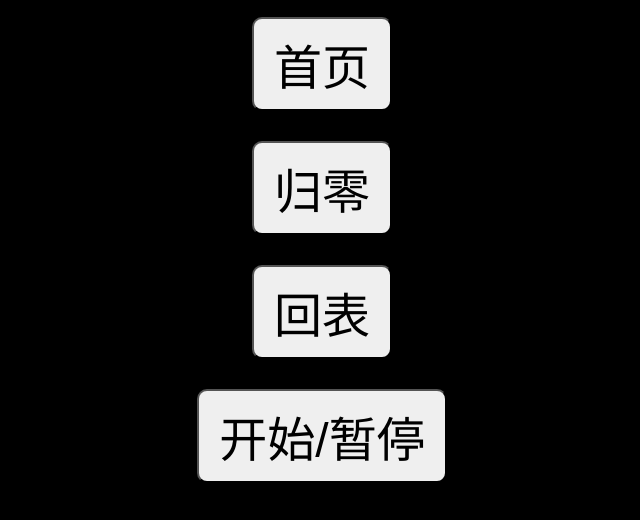
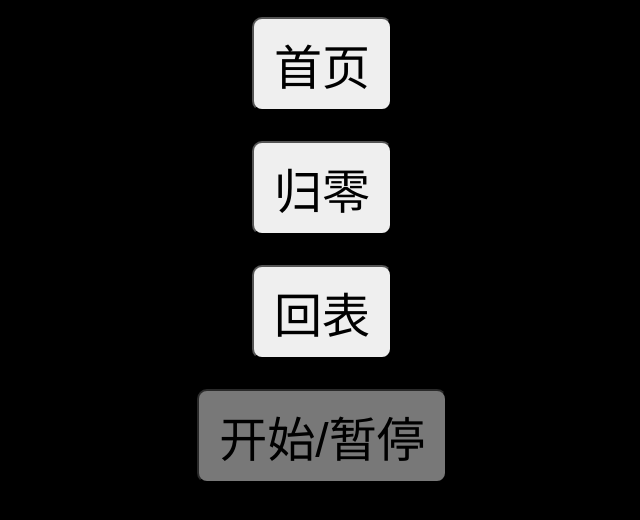
Before and after one commit to Aonionhead/timer, a plain HTML site: page index.html in a window 1280 px wide. Both pictures are taken after a click on the button "归零". Shown: the part 258-778 px from the top of the page, without its empty margins (318-958 px from the left). Drawn offline with Linux system fonts and the light colour scheme.

Commit message:
Update index.html

```diff
--- a/index.html
+++ b/index.html
@@ -25,6 +25,11 @@
       font-size: 48px; /* 调整按钮的字体大小 */
       padding: 10px 20px; /* 调整按钮的内边距 */
       border-radius: 10px 10px 10px 10px; /* 设置圆角半径，使按钮变成圆角长方形 */
+    }
+    /* 添加样式，设置按钮在计时器到0.0秒时不起作用 */
+    .btn.disabled {
+      opacity: 0.5;
+      pointer-events: none;
     }
   </style>
   <link rel="stylesheet" href="styles.css">
@@ -62,6 +67,8 @@
     function stopTimer() {
       clearInterval(timerId);
       timerRunning = false;
+      // 添加以下代码，将按钮设置为禁用状态
+      document.getElementById('btnStartPause').classList.add('disabled');
     }
 
     // 恢复计时到24秒
```
